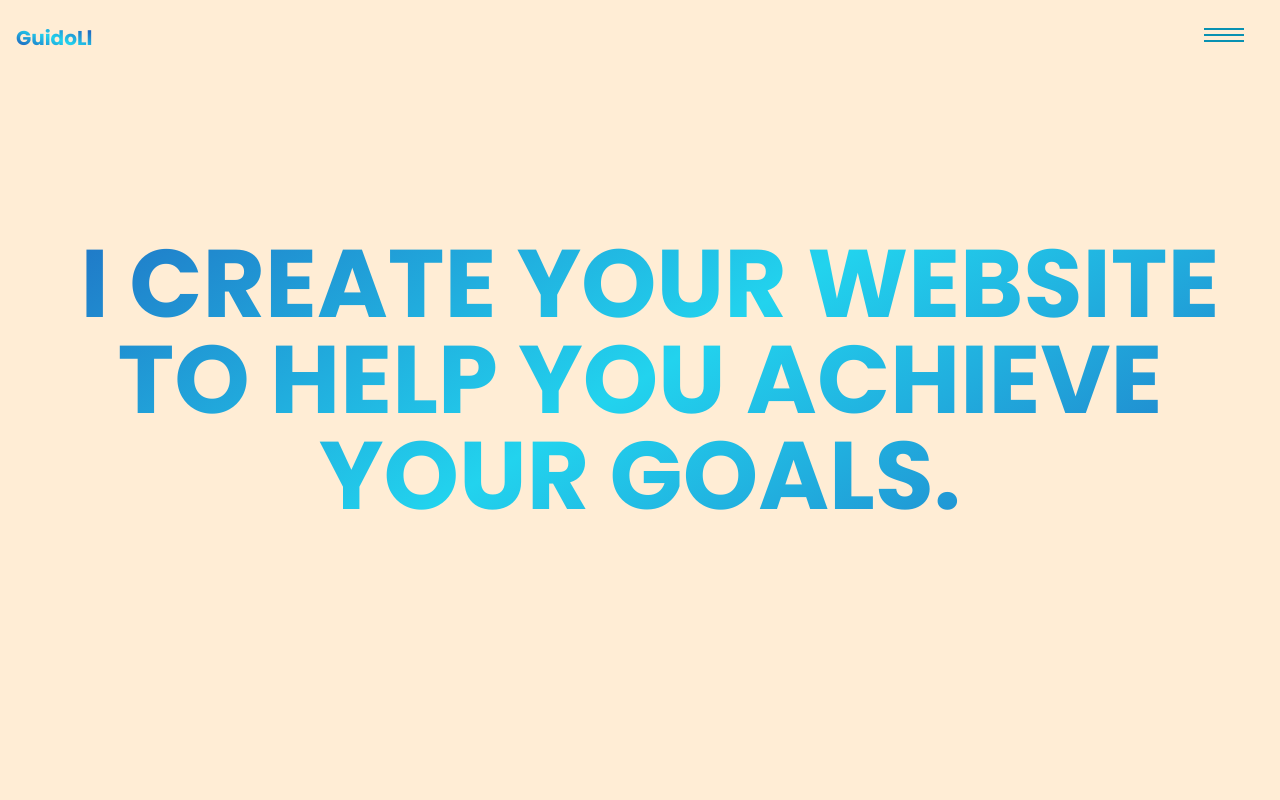
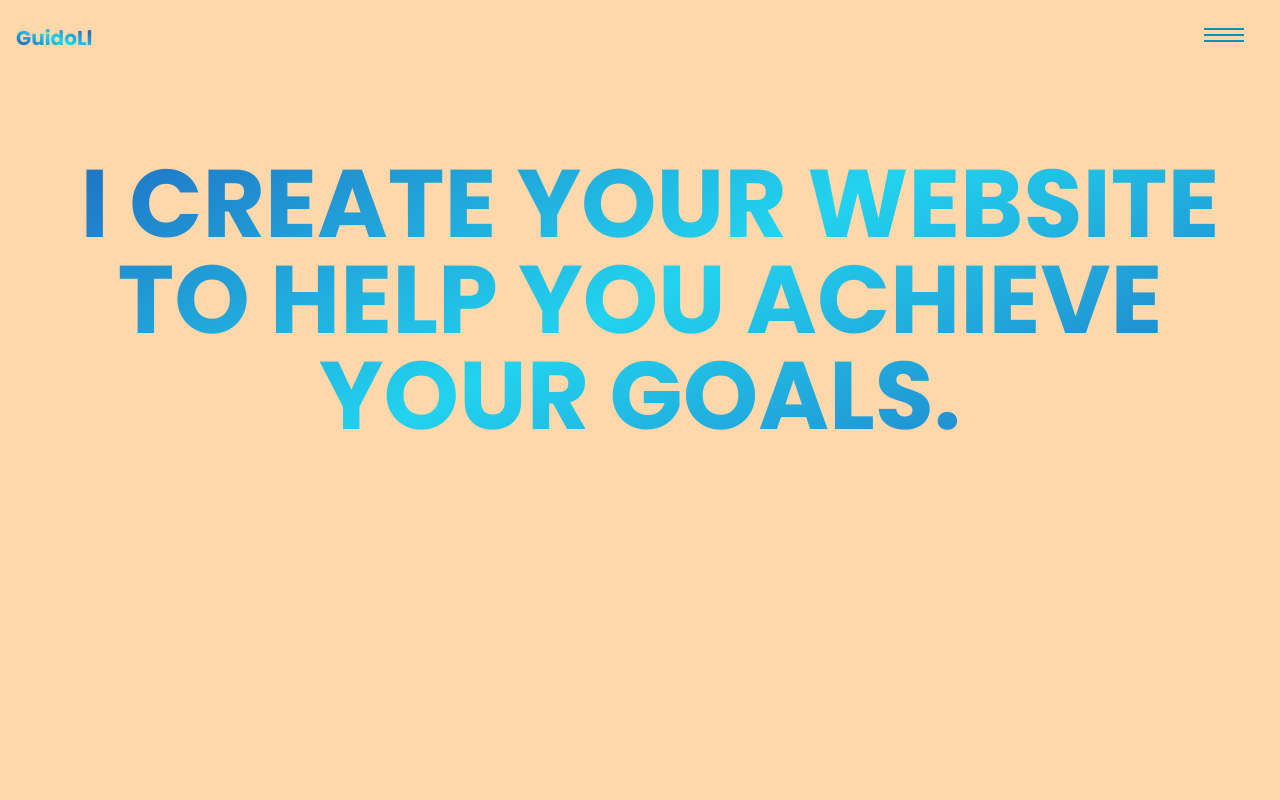
Before and after one commit to Guidoll2/guidollauradonew, a Next.js app: page / in a window 1280 px wide. Shown: the top 800 px of the page. Built offline with nearby package versions, Linux system fonts and the light colour scheme.

Commit message:
Padding h1

```diff
--- a/src/app/body.tsx
+++ b/src/app/body.tsx
@@ -9,9 +9,9 @@ const Body = () => {
 
         </div><div className="flex grid grid-cols-1 w-screen h-screen">
 
-
-                <h1 className="flex items-center h-screen -translate-y-10 text-5xl text-center font-extrabold uppercase bg-gradient-to-tl from-blue-800 via-cyan-400 to-blue-800 text-transparent bg-clip-text md:text-8xl  md:indent-5">I create your website to help you achieve your goals.</h1>
-
+<div className="h-screen">
+                <h1 className="flex items-center h-4/5 -translate-y-10 text-5xl text-center font-extrabold uppercase bg-gradient-to-tl from-blue-800 via-cyan-400 to-blue-800 text-transparent bg-clip-text md:text-8xl  md:indent-5">I create your website to help you achieve your goals.</h1>
+                </div>
 
                 <div id="containeroptions" className="flex grid grid-cols-1 md:grid md:grid-cols-3 md:p-0  bg-gradient-to-tr from-gray-500 to-gray-600">
 
@@ -166,7 +166,7 @@ const Body = () => {
                             <Image className="w-8" src="/gmaili.png" width={1000} height={1000} alt="gmailicon" />
                         </a>
 
-                        <a href="https://www.flaticon.es/iconos-gratis/instagram" title="iconos" className="mt-5">Iconos creados por Freepik - Flaticon</a>
+                        <a href="https://www.flaticon.es/iconos-gratis/instagram" title="iconos" className="mt-5">Icons created by Freepik - Flaticon</a>
 
                     </div>
                 </footer>
--- a/src/app/page.tsx
+++ b/src/app/page.tsx
@@ -9,7 +9,7 @@ export default function Home() {
 
 
 
-      <main className="flex grid grid-cols-1 bg-orange-100">
+      <main className="flex grid grid-cols-1 bg-orange-200">
 
         <div>
           <Flechaup />
```
